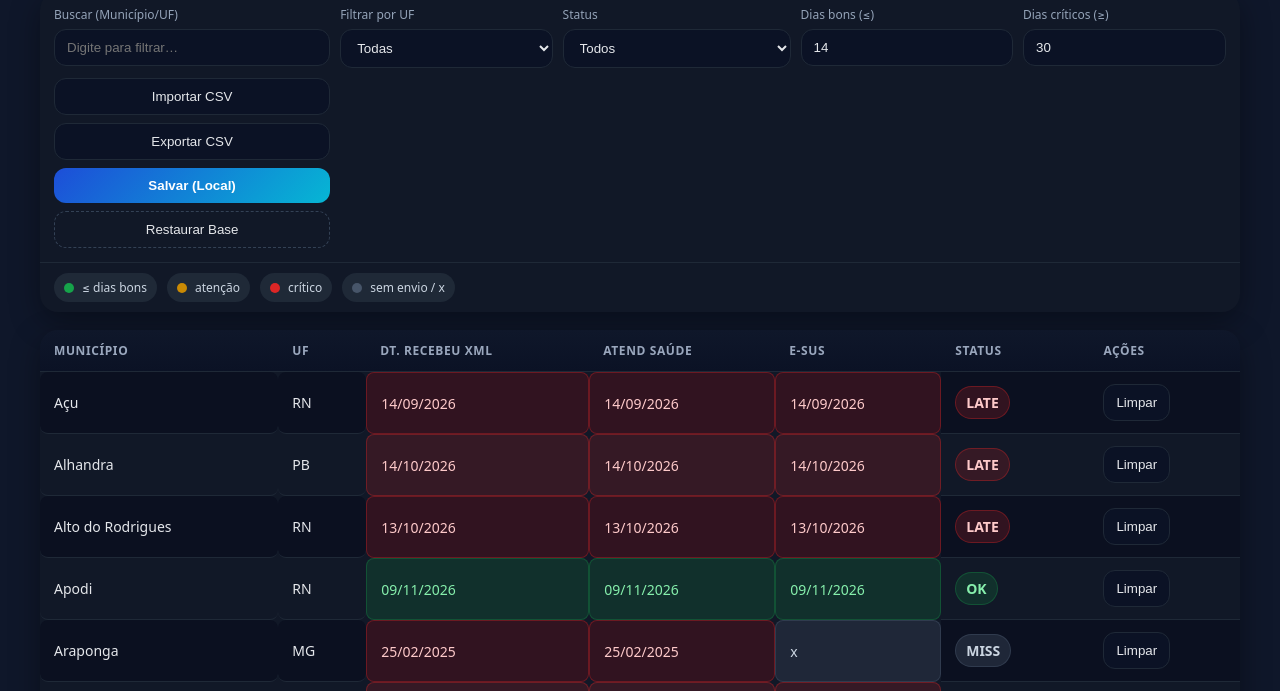
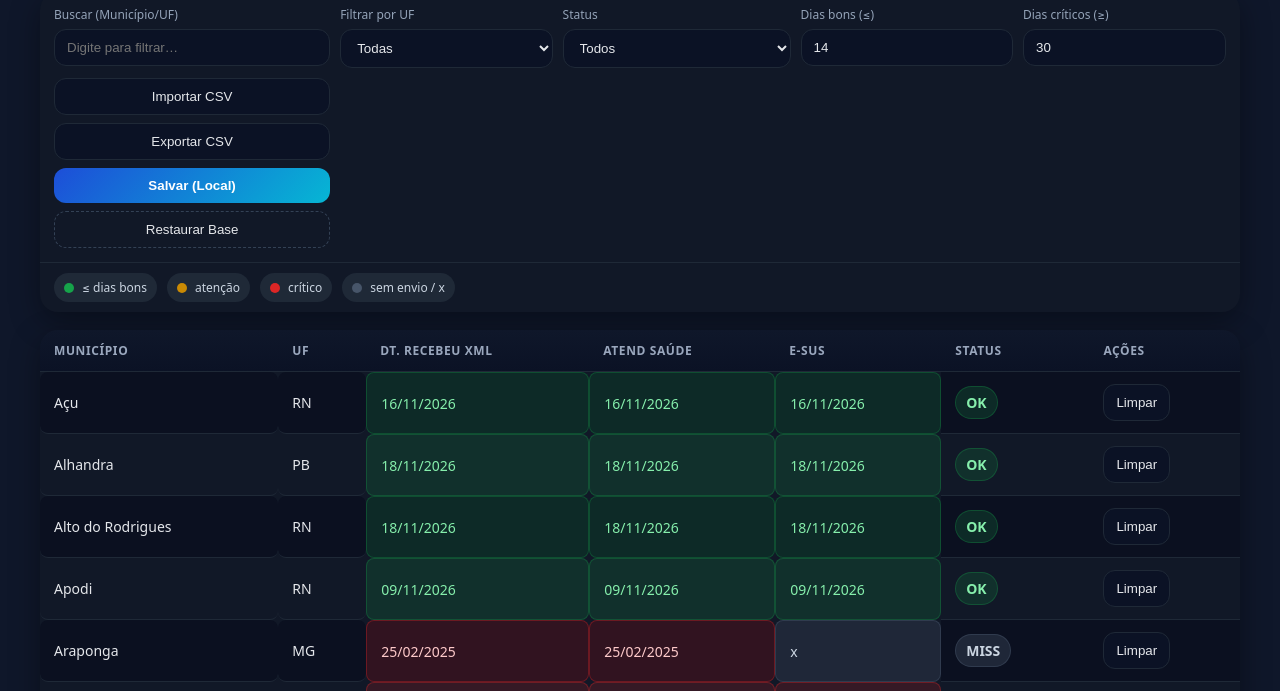
Before and after one commit to gatesjunior1/Monitoramentodexml, a plain HTML site: page index.html in a window 1280 px wide. Shown: the part 84-775 px from the top of the page. Drawn offline with Linux system fonts and the light colour scheme.

Commit message:
Update index.html
2

```diff
--- a/index.html
+++ b/index.html
@@ -131,34 +131,34 @@
 
   // ===== Base com dados enviados =====
   const base = [
-    {municipio:'Açu', uf:'RN', xml:'14/09/2026', atend:'14/09/2026', esus:'14/09/2026'},
-    {municipio:'Alhandra', uf:'PB', xml:'14/10/2026', atend:'14/10/2026', esus:'14/10/2026'},
-    {municipio:'Alto do Rodrigues', uf:'RN', xml:'13/10/2026', atend:'13/10/2026', esus:'13/10/2026'},
+    {municipio:'Açu', uf:'RN', xml:'16/11/2026', atend:'16/11/2026', esus:'16/11/2026'},
+    {municipio:'Alhandra', uf:'PB', xml:'18/11/2026', atend:'18/11/2026', esus:'18/11/2026'},
+    {municipio:'Alto do Rodrigues', uf:'RN', xml:'18/11/2026', atend:'18/11/2026', esus:'18/11/2026'},
     {municipio:'Apodi', uf:'RN', xml:'09/11/2026', atend:'09/11/2026', esus:'09/11/2026'},
     {municipio:'Araponga', uf:'MG', xml:'25/02/2025', atend:'25/02/2025', esus:'x'},
     {municipio:'Areia', uf:'PB', xml:'30/10/2025', atend:'30/10/2025', esus:'30/10/2025'},
     {municipio:'Brumado', uf:'BA', xml:'14/10/2026', atend:'14/10/2026', esus:'14/10/2026'},
-    {municipio:'Caldas Brandão', uf:'PB', xml:'24/09/2026', atend:'24/09/2026', esus:'24/09/2026'},
+    {municipio:'Caldas Brandão', uf:'PB', xml:'18/11/2026', atend:'18/11/2026', esus:'18/11/2026'},
     {municipio:'Canaã', uf:'MG', xml:'20/08/2025', atend:'20/08/2025', esus:'x'},
-    {municipio:'Conde', uf:'PB', xml:'11/11/2026', atend:'11/11/2026', esus:'11/11/2026'},
-    {municipio:'Cordeiro', uf:'RJ', xml:'13/11/2026', atend:'13/11/2026', esus:'13/11/2026'},
+    {municipio:'Conde', uf:'PB', xml:'16/11/2026', atend:'16/11/2026', esus:'16/11/2026'},
+    {municipio:'Cordeiro', uf:'RJ', xml:'16/11/2026', atend:'16/11/2026', esus:'16/11/2026'},
     {municipio:'Franco da Rocha', uf:'SP', xml:'24/08/2026', atend:'24/08/2026', esus:'24/08/2026'},
     {municipio:'Guarabira', uf:'PB', xml:'13/08/2026', atend:'13/08/2026', esus:'13/08/2026'},
-    {municipio:'Itabaiana', uf:'PB', xml:'13/10/2026', atend:'13/10/2026', esus:'13/10/2026'},
+    {municipio:'Itabaiana', uf:'PB', xml:'18/11/2026', atend:'18/11/2026', esus:'18/11/2026'},
     {municipio:'Itapororoca', uf:'PB', xml:'18/10/2026', atend:'18/10/2026', esus:'18/10/2026'},
     {municipio:'Itatuba', uf:'PB', xml:'05/08/2026', atend:'05/08/2026', esus:'05/08/2026'},
     {municipio:'Macaíba', uf:'RN', xml:'09/11/2026', atend:'09/11/2026', esus:'09/11/2026'},
-    {municipio:'Mogeiro', uf:'PB', xml:'13/10/2026', atend:'13/10/2026', esus:'13/10/2026'},
+    {municipio:'Mogeiro', uf:'PB', xml:'23/11/2026', atend:'23/11/2026', esus:'23/11/2026'},
     {municipio:'Paula Cândido', uf:'MG', xml:'12/02/2026', atend:'12/02/2026', esus:'x'},
-    {municipio:'Pedro Avelino', uf:'RN', xml:'14/10/2026', atend:'14/10/2026', esus:'14/10/2026'},
+    {municipio:'Pedro Avelino', uf:'RN', xml:'16/11/2026', atend:'16/11/2026', esus:'16/11/2026'},
     {municipio:'Pendências', uf:'RN', xml:'04/11/2026', atend:'04/11/2026', esus:'04/11/2026'},
-    {municipio:'Poço Branco', uf:'RN', xml:'07/10/2026', atend:'07/10/2026', esus:'07/10/2026'},
-    {municipio:'Santa Rita', uf:'PB', xml:'13/11/2026', atend:'13/11/2026	', esus:'13/11/2026'},
+    {municipio:'Poço Branco', uf:'RN', xml:'18/11/2026', atend:'18/11/2026', esus:'18/11/2026'},
+    {municipio:'Santa Rita', uf:'PB', xml:'23/11/2026', atend:'23/11/2026	', esus:'23/11/2026'},
     {municipio:'São José de Ubá', uf:'RJ', xml:'13/11/2026', atend:'13/11/2026', esus:'13/11/2026'},
     {municipio:'São Sebastião', uf:'AL', xml:'', atend:'x', esus:'16/10/2024'},
     {municipio:'Tibau', uf:'RN', xml:'05/11/2026', atend:'05/11/2026', esus:'05/11/2026'},
     {municipio:'Valença', uf:'RJ', xml:'13/10/2026', atend:'13/10/2026', esus:'13/10/2026'},
-    {municipio:'Trajano de Moraes', uf:'RJ', xml:'26/10/2026', atend:'26/10/2026', esus:'26/10/2026'},
+    {municipio:'Trajano de Moraes', uf:'RJ', xml:'18/11/2026', atend:'18/11/2026', esus:'18/11/2026'},
     {municipio:'Caaporã', uf:'PB', xml:'11/06/2026', atend:'11/06/2026', esus:'11/06/2026'},
     {municipio:'Pitimbu', uf:'PB', xml:'30/10/2026', atend:'30/10/2026', esus:'30/10/2026'},
   ];
```
